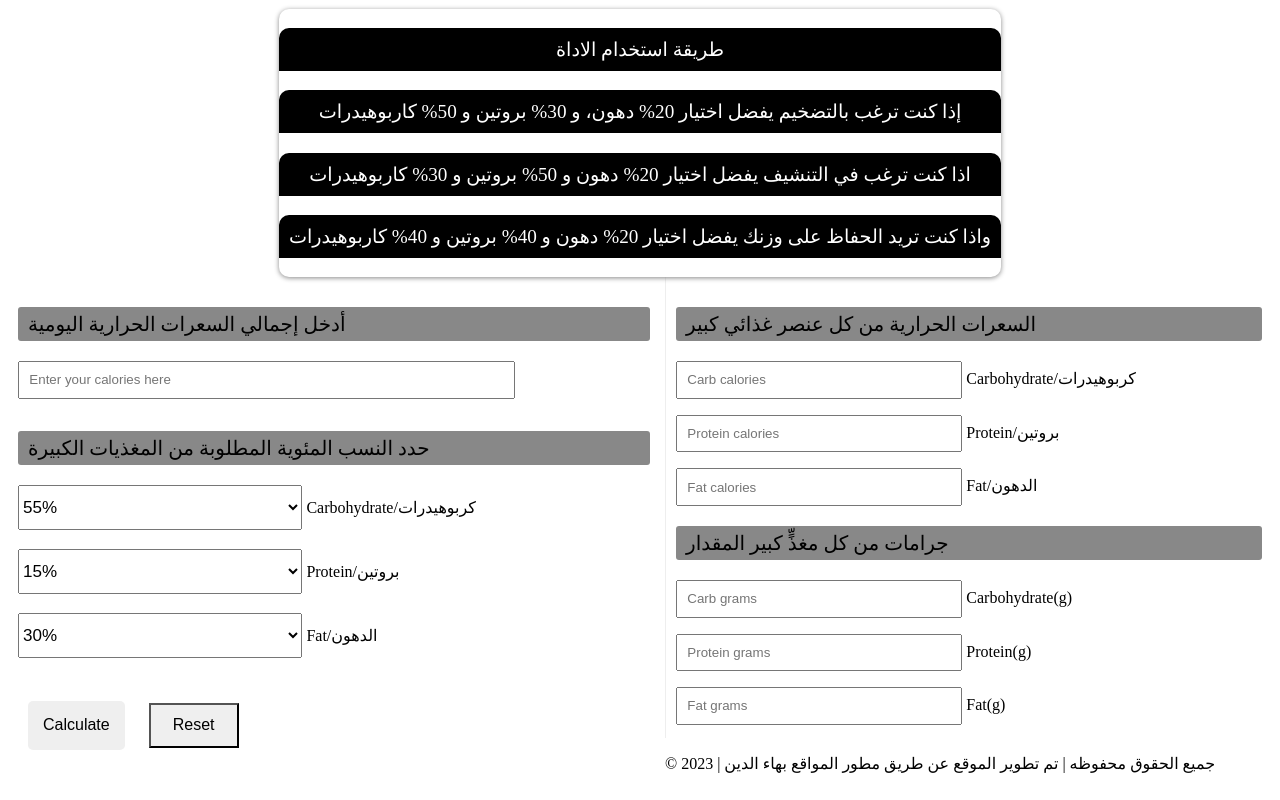
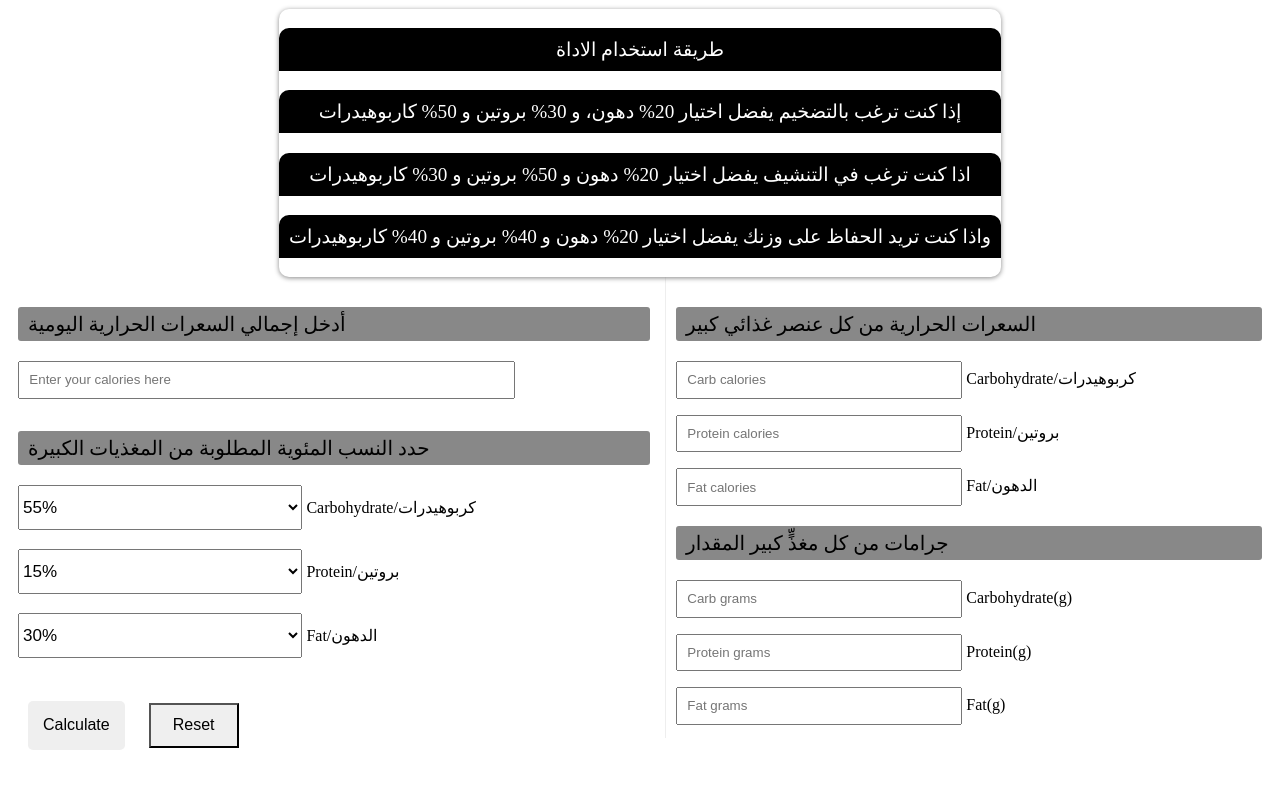
Before and after one commit to web4youse/MK-, a plain HTML site: page pages/bmr.html in a window 1280 px wide. Shown: the part 525-1325 px from the top of the page. Drawn offline with Linux system fonts and the light colour scheme.

Commit message:
Update bmr.html

```diff
--- a/pages/bmr.html
+++ b/pages/bmr.html
@@ -431,14 +431,6 @@
                                     }
                                   </style>
                                 </body>
-                                <footer>
-                                    <div class="footer">
-
-                                        <p>© 2023  | جميع الحقوق محفوظه | تم تطوير الموقع عن طريق مطور المواقع بهاء الدين</p>
-                                        </div>
-
-                                </footer>
-                                <script src="../js/script.js"></script>
 
 
                               </html>
```
